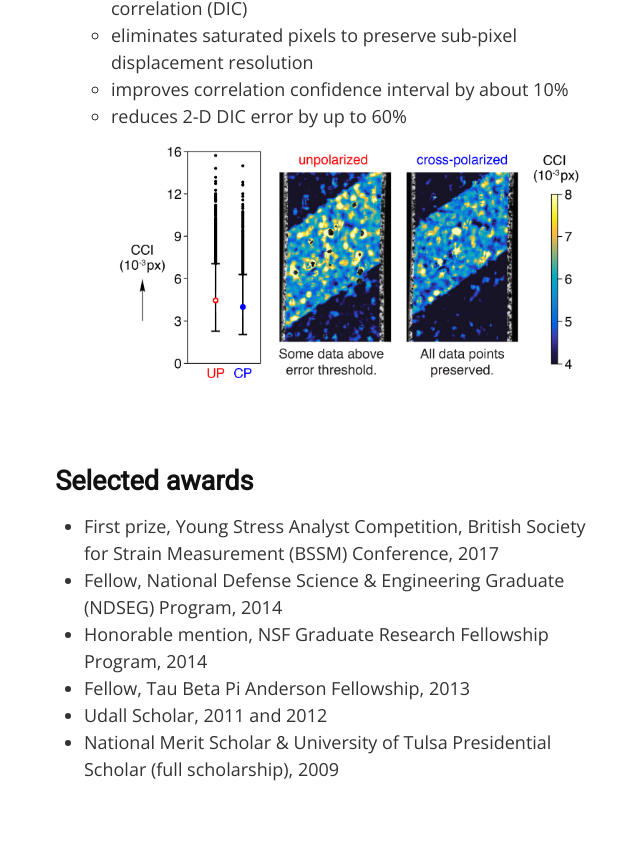
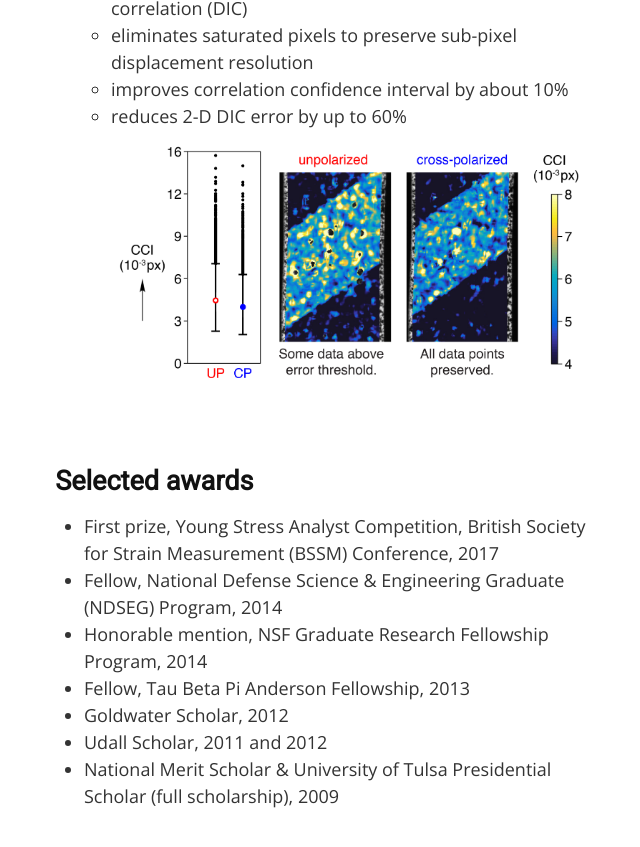
Before and after one commit to wlepage/wlepage.github.io, a Jekyll site: the page built from index.md, in a window 1280 px wide and 900 px high, scrolled down 4342 px. Shown: the top 847 px of the window, without its empty margins (313-953 px from the left). Built offline with Jekyll 4.4.1, drawn with Linux system fonts in a browser that asks for light colours.

Commit message:
Update index.md

```diff
--- a/index.md
+++ b/index.md
@@ -78,5 +78,6 @@ Major findings:
 + Fellow, National Defense Science & Engineering Graduate (NDSEG) Program, 2014
 + Honorable mention, NSF Graduate Research Fellowship Program, 2014
 + Fellow, Tau Beta Pi Anderson Fellowship, 2013
++ Goldwater Scholar, 2012
 + Udall Scholar, 2011 and 2012
 + National Merit Scholar & University of Tulsa Presidential Scholar (full scholarship), 2009
```
